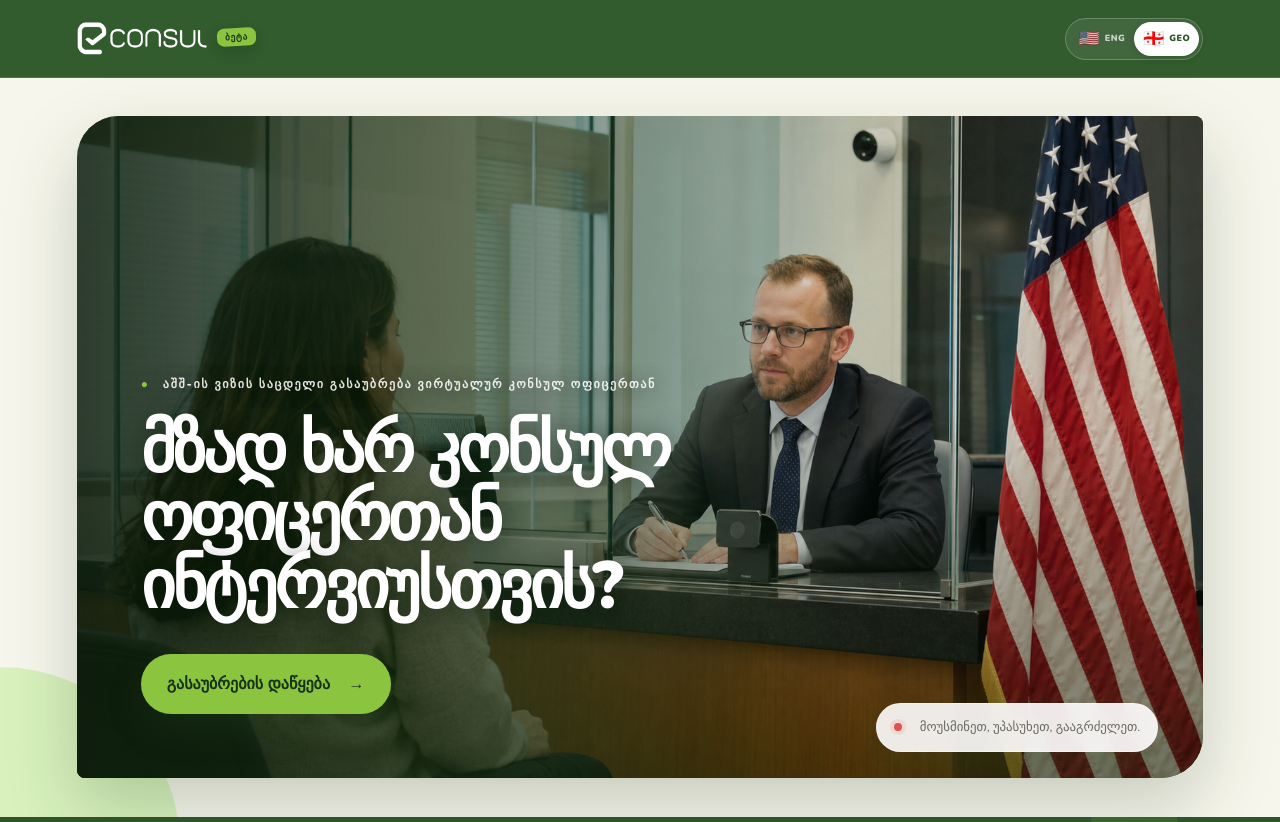
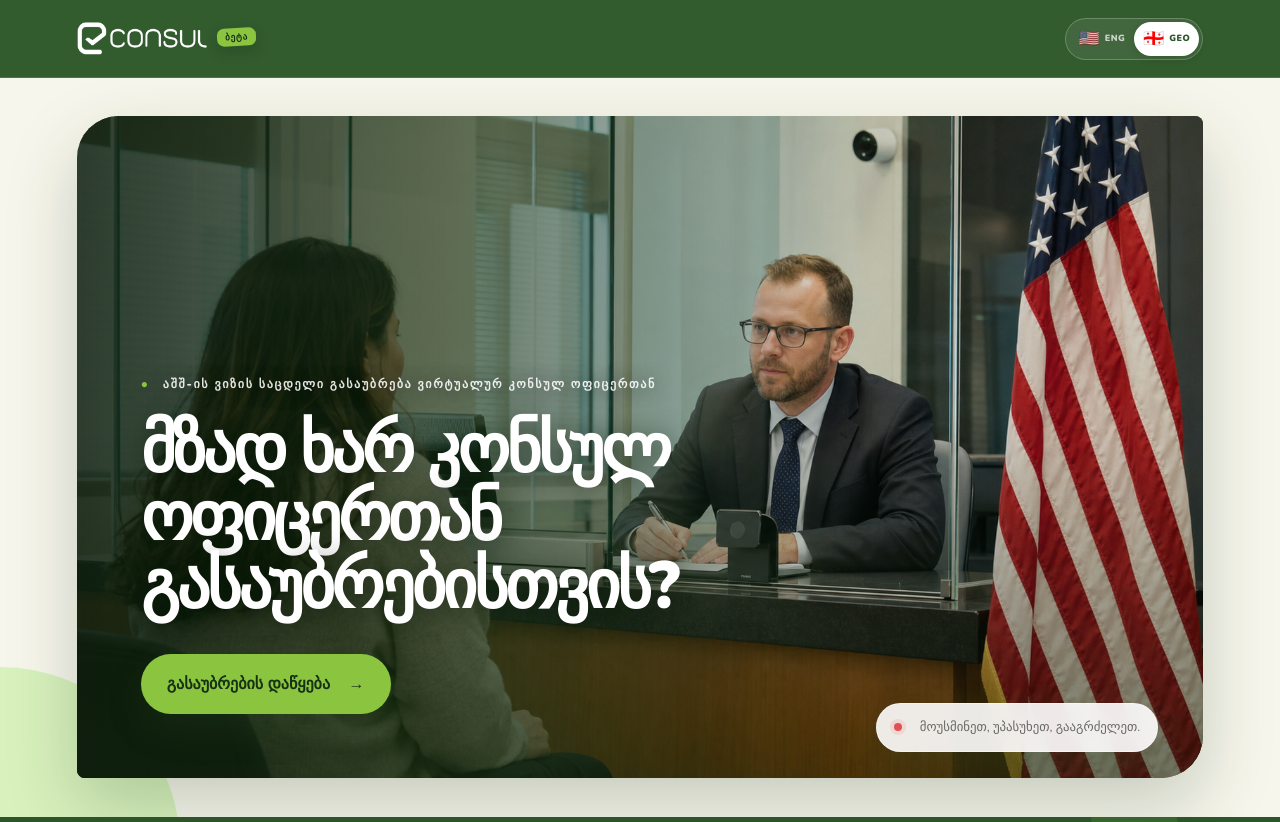
Before and after one commit to Rezoro05/Mock-Up-Interview, a Next.js app: page / in a window 1280 px wide. Shown: the top 822 px of the page. Built offline with nearby package versions, Linux system fonts and the light colour scheme.

Commit message:
Refine Georgian interview headline

```diff
--- a/app/english-copy.ts
+++ b/app/english-copy.ts
@@ -5,7 +5,7 @@ export const ENGLISH_BY_GEORGIAN: Record<string, string> = {
   "ოფიცერი თითოეულ კითხვას ხმამაღლა სვამს. თუ კითხვა ვერ გაიგეთ, შეგიძლიათ ღილაკზე თითის დაჭერით ხელახლა მოუსმინოთ კითხვას. მიეცით წვდომა თქვენს მიკროფონს, რათა მოახდინოთ მიკროფონით კომუნიკაცია.": "The officer asks each question aloud. If you do not understand a question, press the button to hear it again. Allow microphone access so you can communicate by voice.",
   "ბოლომდე უპასუხეთ ყველა კითხვას. ინტერვიუს მსვლელობისას მიკროფონი აგრძელებს მუშაობას მთელი სესიის განმავლობაში.": "Answer every question fully. The microphone remains active throughout the interview.",
   "თქვენი შედეგი დაფუძნებულია მხოლოდ ჩაწერილ საუბარზე, შესაბამისობაზე, ტემპზე, სიტყვებზე და მთლიან კომუნიკაციაზე.": "Your result is based only on the captured speech, relevance, pace, word choice, and overall communication.",
-  "მზად ხარ კონსულ ოფიცერთან ინტერვიუსთვის?": "Are you ready for the interview with a consular officer?",
+  "მზად ხარ კონსულ ოფიცერთან გასაუბრებისთვის?": "Are you ready for the interview with a consular officer?",
   "აშშ-ის ვიზის საცდელი გასაუბრება ვირტუალურ კონსულ ოფიცერთან": "U.S. visa practice interview with a virtual consular officer",
   "მზად ხარ სამოგზაურო ინტერვიუსთვის?": "Are you ready for your travel interview?",
   "ივარჯიშეთ მშვიდად. იყავით გულწრფელი და გამოცადეთ საკუთარი თავი.": "Practice calmly. Be honest and test yourself.",
--- a/app/page.tsx
+++ b/app/page.tsx
@@ -591,7 +591,7 @@ export default function Home() {
               <img className="hero-scene" src="/hero-realistic.png" alt={t("ვიზის მაძიებელი ესაუბრება კონსულს შეერთებული შტატების დროშის გვერდით")} />
               <div className="hero-copy">
                 <p className="eyebrow"><span>●</span> {t("აშშ-ის ვიზის საცდელი გასაუბრება ვირტუალურ კონსულ ოფიცერთან")}</p>
-                <h1>{t("მზად ხარ კონსულ ოფიცერთან ინტერვიუსთვის?")}</h1>
+                <h1>{t("მზად ხარ კონსულ ოფიცერთან გასაუბრებისთვის?")}</h1>
                 <div className="mobile-hero-message">
                   <strong>{t("გაიარეთ ყველაზე მნიშვნელოვანი სამოგზაურო ინტერვიუს პრაქტიკა.")}</strong>
                   <span>{t("დაიწყეთ იმიტირებული ინტერვიუ აშშ-ის eConsul-თან")}</span>
```
